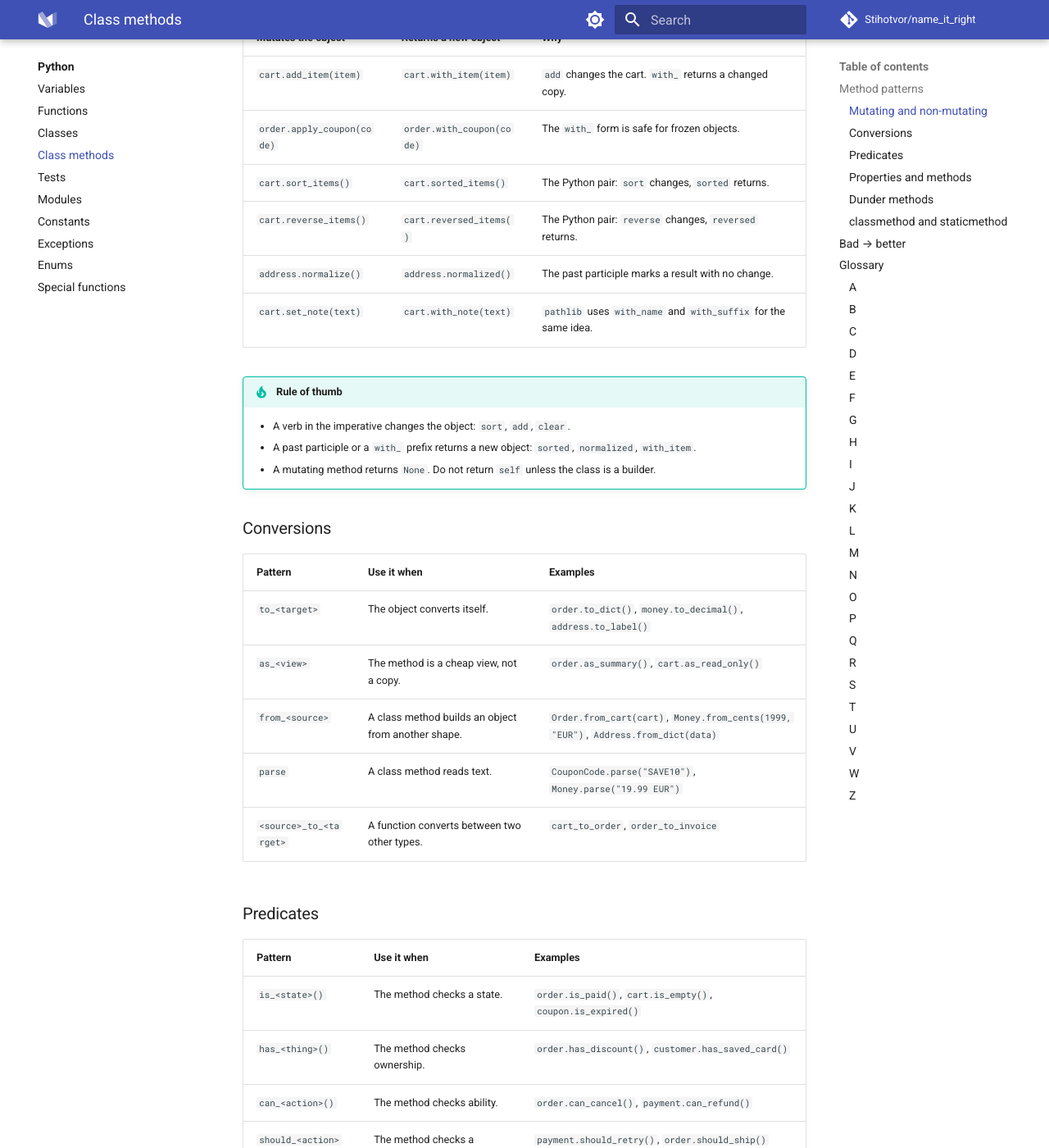
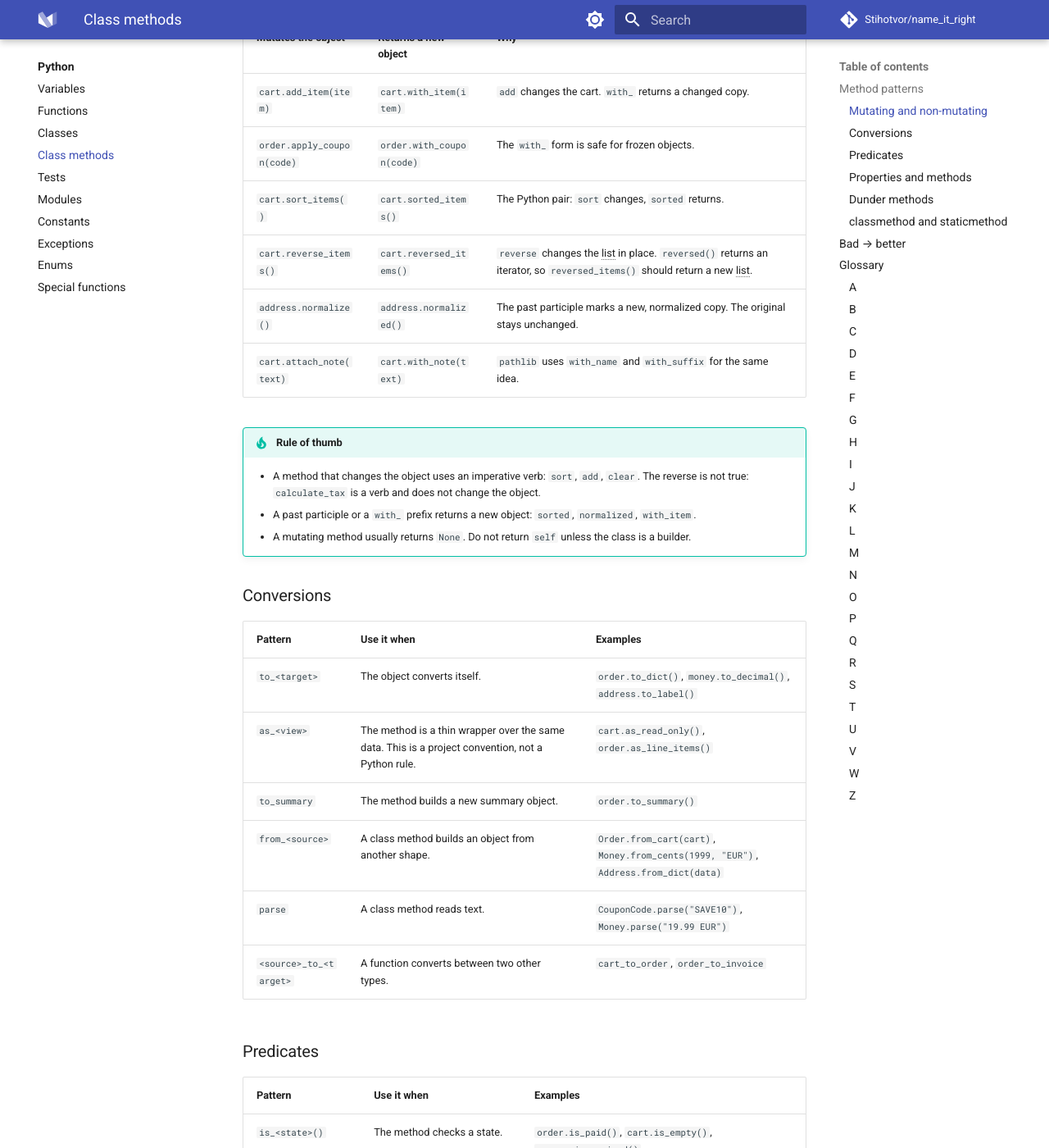
Before and after one commit to Stihotvor/name_it_right, an MkDocs documentation site: the page built from docs/python/class_methods.md, in a window 1280 px wide and 1400 px high, scrolled down 478 px. Shown: the whole window at 82% size. Built offline with MkDocs 1.6.1 and Material for MkDocs 9.7.7, drawn with Linux system fonts in a browser that asks for light colours; comment, search, counter and statistics services are not loaded; some of the changed text lies outside the part shown.

Commit message:
docs(11): fix review findings in Python class methods
Co-Authored-By: Claude Sonnet 5.5 <noreply@anthropic.com>

```diff
--- a/docs/python/class_methods.md
+++ b/docs/python/class_methods.md
@@ -13,22 +13,23 @@ A method that changes the object and a method that returns a changed copy need d
 | `cart.add_item(item)` | `cart.with_item(item)` | `add` changes the cart. `with_` returns a changed copy. |
 | `order.apply_coupon(code)` | `order.with_coupon(code)` | The `with_` form is safe for frozen objects. |
 | `cart.sort_items()` | `cart.sorted_items()` | The Python pair: `sort` changes, `sorted` returns. |
-| `cart.reverse_items()` | `cart.reversed_items()` | The Python pair: `reverse` changes, `reversed` returns. |
-| `address.normalize()` | `address.normalized()` | The past participle marks a result with no change. |
-| `cart.set_note(text)` | `cart.with_note(text)` | `pathlib` uses `with_name` and `with_suffix` for the same idea. |
+| `cart.reverse_items()` | `cart.reversed_items()` | `reverse` changes the list in place. `reversed()` returns an iterator, so `reversed_items()` should return a new list. |
+| `address.normalize()` | `address.normalized()` | The past participle marks a new, normalized copy. The original stays unchanged. |
+| `cart.attach_note(text)` | `cart.with_note(text)` | `pathlib` uses `with_name` and `with_suffix` for the same idea. |
 
 !!! tip "Rule of thumb"
 
-    - A verb in the imperative changes the object: `sort`, `add`, `clear`.
+    - A method that changes the object uses an imperative verb: `sort`, `add`, `clear`. The reverse is not true: `calculate_tax` is a verb and does not change the object.
     - A past participle or a `with_` prefix returns a new object: `sorted`, `normalized`, `with_item`.
-    - A mutating method returns `None`. Do not return `self` unless the class is a builder.
+    - A mutating method usually returns `None`. Do not return `self` unless the class is a builder.
 
 ### Conversions
 
 | Pattern | Use it when | Examples |
 |---|---|---|
 | `to_<target>` | The object converts itself. | `order.to_dict()`, `money.to_decimal()`, `address.to_label()` |
-| `as_<view>` | The method is a cheap view, not a copy. | `order.as_summary()`, `cart.as_read_only()` |
+| `as_<view>` | The method is a thin wrapper over the same data. This is a project convention, not a Python rule. | `cart.as_read_only()`, `order.as_line_items()` |
+| `to_summary` | The method builds a new summary object. | `order.to_summary()` |
 | `from_<source>` | A class method builds an object from another shape. | `Order.from_cart(cart)`, `Money.from_cents(1999, "EUR")`, `Address.from_dict(data)` |
 | `parse` | A class method reads text. | `CouponCode.parse("SAVE10")`, `Money.parse("19.99 EUR")` |
 | `<source>_to_<target>` | A function converts between two other types. | `cart_to_order`, `order_to_invoice` |
@@ -42,7 +43,7 @@ A method that changes the object and a method that returns a changed copy need d
 | `can_<action>()` | The method checks ability. | `order.can_cancel()`, `payment.can_refund()` |
 | `should_<action>()` | The method checks a decision. | `payment.should_retry()`, `order.should_ship()` |
 
-A predicate returns a `bool` and does not change the object. See [Booleans, collections, units and time](../patterns/booleans-collections-units-time.md).
+A predicate returns a `bool` and does not change the object. A cheap predicate without arguments may be a property (`order.is_paid`). Use a method (`order.can_cancel()`) when the check takes arguments or does work. Pick one form per code base, because a forgotten `()` on a method makes `if order.is_paid:` always true. See [Booleans, collections, units and time](../patterns/booleans-collections-units-time.md).
 
 ### Properties and methods
 
@@ -55,16 +56,16 @@ A predicate returns a `bool` and does not change the object. See [Booleans, coll
 
 ### Dunder methods
 
-Python reserves the names with double underscores. Use the standard ones. Do not invent your own `__name__` methods.
+Python reserves the names with double underscores at both ends. Use the standard ones. Do not invent names of the form `__something__`, such as `__calc__`.
 
-| Method | Purpose | Example class |
+| Method | Purpose | Example |
 |---|---|---|
 | `__init__` | Set up a new instance. | `Order`, `Cart` |
 | `__post_init__` | Check or derive fields after a dataclass `__init__`. | `Money` |
 | `__repr__` | Show a developer-friendly text. | `Order(id=7, status="paid")` |
 | `__str__` | Show a human-friendly text. | `Address` as a label |
 | `__eq__` | Compare for equality. | `Money` |
-| `__hash__` | Make the object usable in sets and as a dict key. | `Money`, `CustomerId` |
+| `__hash__` | Make the object hashable for sets and dict keys. Define it with `__eq__`, on an immutable class. | `Money`, `Address` |
 | `__len__` | Return the number of items. | `Cart` |
 | `__iter__` | Loop over the items. | `Cart`, `Order` |
 | `__contains__` | Support `in`. | `Cart` with `sku in cart` |
@@ -78,11 +79,11 @@ See also [Special functions](special_functions.md).
 | Kind | Naming rule | Examples |
 |---|---|---|
 | `@classmethod` constructor | `from_<source>`, `parse`, or a noun for a named instance. | `Order.from_cart`, `Money.zero`, `Address.parse` |
-| `@classmethod` factory with a rule | A verb and the thing created. | `Coupon.create_percent_off(10)`, `Order.create_draft()` |
+| `@classmethod` named instance | A noun for the instance. Use `create_` only if the method stores the object. | `Coupon.percent_off(10)`, `Order.draft()` |
 | `@staticmethod` helper | Name it by what it checks or computes. No `self`, no `cls`. | `Sku.is_valid_format(text)`, `Money.round_to_cents(value)` |
 | Module function | Use it when the code needs no class. | `order_to_invoice(order)` |
 
-If a static method never touches the class, a module-level function is often simpler.
+If a static method has no real tie to the concept of the class, make it a module-level function.
 
 ## Bad → better
 
```
Also changed, not shown: other parts of docs/python/class_methods.md (+1 -1 lines).
